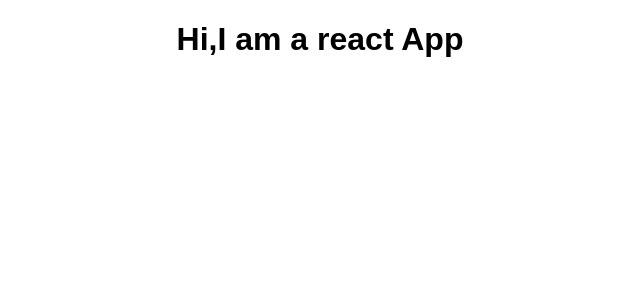
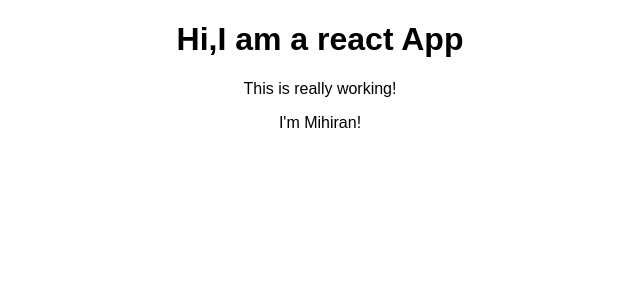
Before and after one commit to mihiranchathuranga/learn_react2, a React (Create React App) app: page / in a window 1280 px wide. Shown: the top 300 px of the page, without its empty margins (320-960 px from the left). Built offline with nearby package versions, Linux system fonts and the light colour scheme.

Commit message:
import Person Component and use it

```diff
--- a/src/App.js
+++ b/src/App.js
@@ -1,12 +1,14 @@
 import React, { Component } from 'react';
-
 import './App.css';
+import Person from './Person/Person';
 
 class App extends Component {
   render() {
      return (
        <div className="App">
          <h1>Hi,I am a react App</h1>
+         <p>This is really working!</p>
+         <Person />
        </div>
      );
     // return ( React.createElement('div',{className:'App'},React.createElement('h1',null,'Hello')));
--- a/src/Person/Person.js
+++ b/src/Person/Person.js
@@ -1,7 +1,7 @@
 import React from 'react';
 
 const person = () =>{
-    return <p>I'm a Person!</p>
+    return <p>I'm  Mihiran!</p>
 }
 
 export default person;
```
